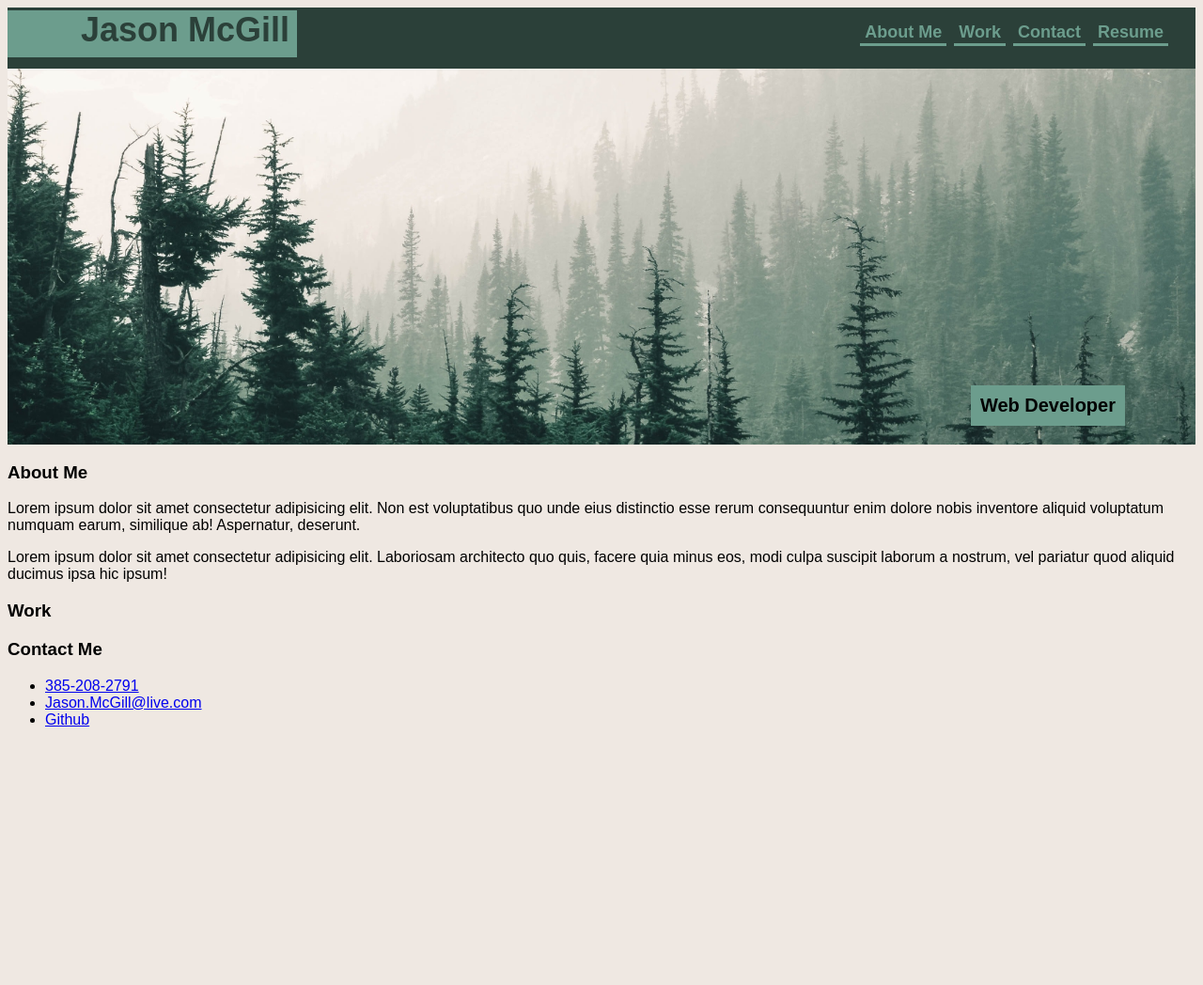
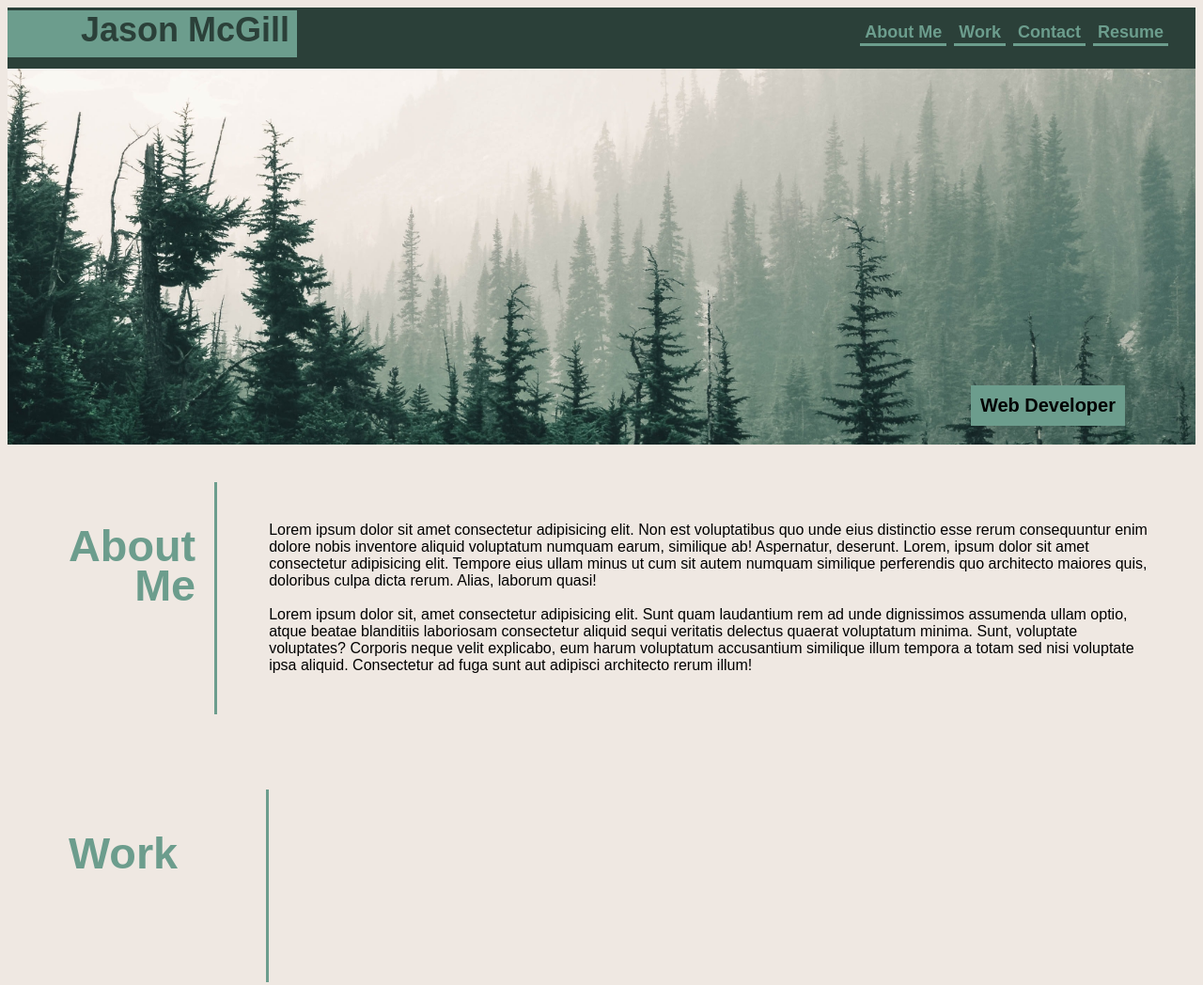
Before and after one commit to jasonmcgill/jasonmcgill.github.io, a plain HTML site: page index.html in a window 1280 px wide. Shown: the top 1048 px of the page at 94% size. Before the commit the page ends 800 px from the top, so only its background shows below. Drawn offline with Linux system fonts and the light colour scheme; a web font is replaced by a local one.

Commit message:
about me stylized

```diff
--- a/assets/css/style.css
+++ b/assets/css/style.css
@@ -92,6 +92,40 @@ header h1 a {
     font-weight: bold;
 }
 
+/* body styling */
 body {
     background: var(--background);
 }
+
+/* general */
+.nav-spots {
+    display: flex
+}
+
+/* about me styling */
+.nav-spots-child {
+    font-size: 40px;
+    text-align: right;
+    margin: 40px 5px;
+    padding: 0px 20px 69px 60px;
+    width: 15%;
+    display: flex;
+    flex-wrap: wrap;
+    align-items: center;
+    justify-content: space-between;
+    border-right: 3px solid var(--text-color);
+    color: var(--text-color);
+    line-height: .90;
+}
+
+.about-me-text {
+    display: flex;
+    flex-wrap: wrap;
+    align-items: center;
+    margin: 0px 50px 0px 50px;
+
+}
+
+.about-me h3 {
+    margin:0;
+}
--- a/index.html
+++ b/index.html
@@ -41,25 +41,37 @@
   </section>
 
   <!-- about me section -->
-  <section id="about-me">
+  <section class="nav-spots" id="about-me">
+    <article class="nav-spots-child">
       <h3>
         About Me
       </h3>
-    <p>Lorem ipsum dolor sit amet consectetur adipisicing elit. Non est voluptatibus quo unde eius distinctio esse rerum consequuntur enim dolore nobis inventore aliquid voluptatum numquam earum, similique ab! Aspernatur, deserunt.</p>
-    <p>Lorem ipsum dolor sit amet consectetur adipisicing elit. Laboriosam architecto quo quis, facere quia minus eos, modi culpa suscipit laborum a nostrum, vel pariatur quod aliquid ducimus ipsa hic ipsum!</p>
+    </article>
+    <article class="about-me-text">
+      <p>Lorem ipsum dolor sit amet consectetur adipisicing elit. Non est voluptatibus quo unde eius distinctio esse rerum consequuntur enim dolore nobis inventore aliquid voluptatum numquam earum, similique ab! Aspernatur, deserunt. Lorem, ipsum dolor sit amet consectetur adipisicing elit. Tempore eius ullam minus ut cum sit autem numquam similique perferendis quo architecto maiores quis, doloribus culpa dicta rerum. Alias, laborum quasi!
+      <br><br>
+      Lorem ipsum dolor sit, amet consectetur adipisicing elit. Sunt quam laudantium rem ad unde dignissimos assumenda ullam optio, atque beatae blanditiis laboriosam consectetur aliquid sequi veritatis delectus quaerat voluptatum minima. Sunt, voluptate voluptates? Corporis neque velit explicabo, eum harum voluptatum accusantium similique illum tempora a totam sed nisi voluptate ipsa aliquid. Consectetur ad fuga sunt aut adipisci architecto rerum illum!
+      </p>
+    </article>
   </section>
 
 
   <!-- work section -->
-  <section id="work">
+  <section class="nav-spots" id="work">
+    <article class="nav-spots-child">
       <h3>
        Work
       </h3>
+    </article>
   </section>
 
    <!-- footer -->
-  <footer id="contact">
-    <h3>Contact Me</h3>
+  <footer id="contact" class="nav-spots">
+    <article class="nav-spots-child">
+      <h3>
+        Contact Me
+      </h3>
+    </article>
       <div>
         <ul>
           <li>
```
Lines whose indentation alone changed are shown as unchanged.
